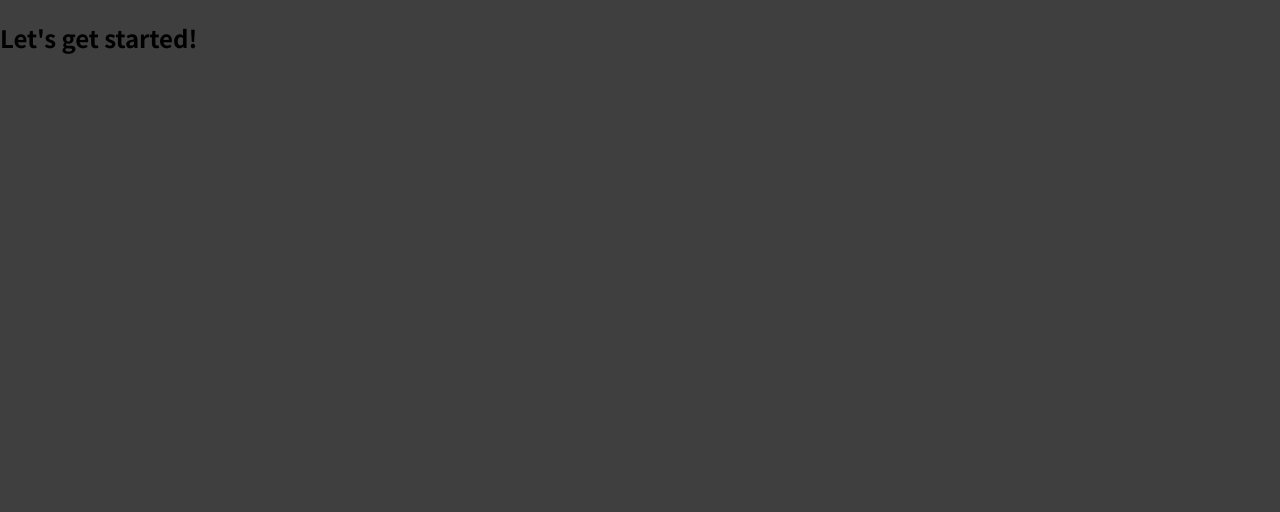
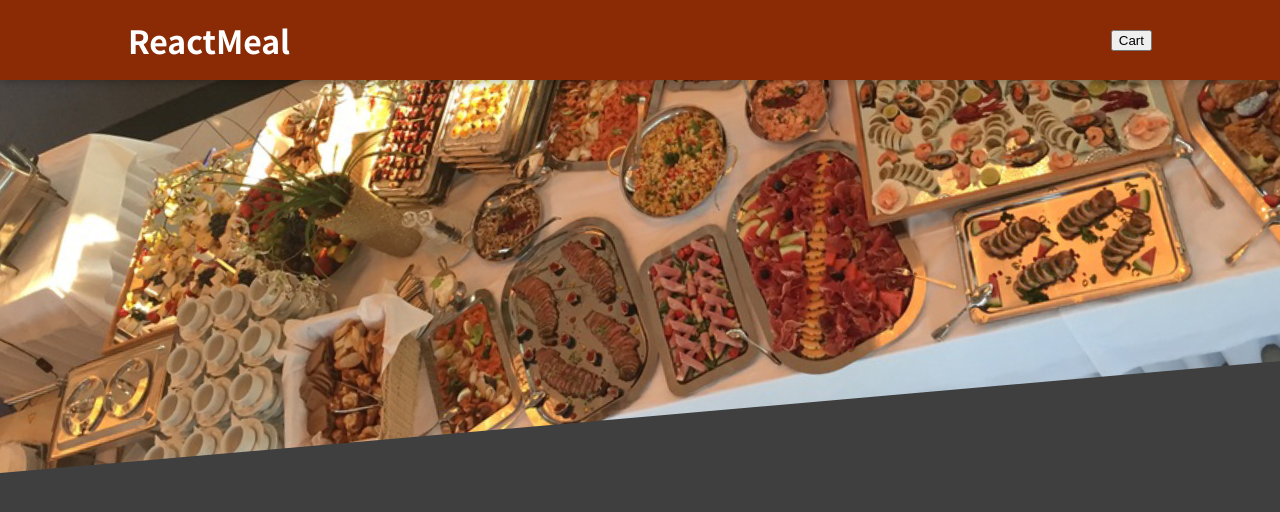
Before and after one commit to M-yoshimura-ML/react-food-order-app, a React (Create React App) app: page / in a window 1280 px wide. Shown: the top 512 px of the page. Built offline with nearby package versions, Linux system fonts and the light colour scheme.

Commit message:
header component

```diff
--- a/src/App.js
+++ b/src/App.js
@@ -1,8 +1,12 @@
+import React, { Fragment } from 'react';
+import Header from './components/Layout/Header';
+
 function App() {
   return (
-    <div>
+    <Fragment>
       <h2>Let's get started!</h2>
-    </div>
+      <Header />
+    </Fragment>
   );
 }
 
--- /dev/null
+++ b/src/components/Layout/Header.js
@@ -0,0 +1,19 @@
+import React, { Fragment } from 'react';
+import MealsImage from '../../assets/meals.jpg';
+import classes from './Header.module.css';
+
+const Header = (props) => {
+    return (
+        <Fragment>
+            <header className={classes.header}>
+                <h1>ReactMeal</h1>
+                <button>Cart</button>
+            </header>
+            <div className={classes['main-image']}>
+                <img src={MealsImage} alt='a table full of delicious food' />
+            </div>
+        </Fragment>
+    )
+}
+
+export default Header;
--- /dev/null
+++ b/src/components/Layout/Header.module.css
@@ -0,0 +1,29 @@
+.header {
+    position: fixed;
+    top: 0;
+    left: 0;
+    width: 100%;
+    height: 5rem;
+    background-color: #8a2b06;
+    color: white;
+    display: flex;
+    justify-content: space-between;
+    align-items: center;
+    padding: 0 10%;
+    box-shadow: 0 2px 8px rgba(0, 0, 0, 0.25);
+    z-index: 10;
+  }
+
+  .main-image {
+    width: 100%;
+    height: 25rem;
+    z-index: 0;
+    overflow: hidden;
+  }
+
+  .main-image img {
+    width: 110%;
+    height: 100%;
+    object-fit: cover;
+    transform: rotateZ(-5deg) translateY(-4rem) translateX(-1rem);
+  }
```
Also changed, not shown: src/assets/meals.jpg (added), 1 other file (tests, documents, lock files or other folders).
